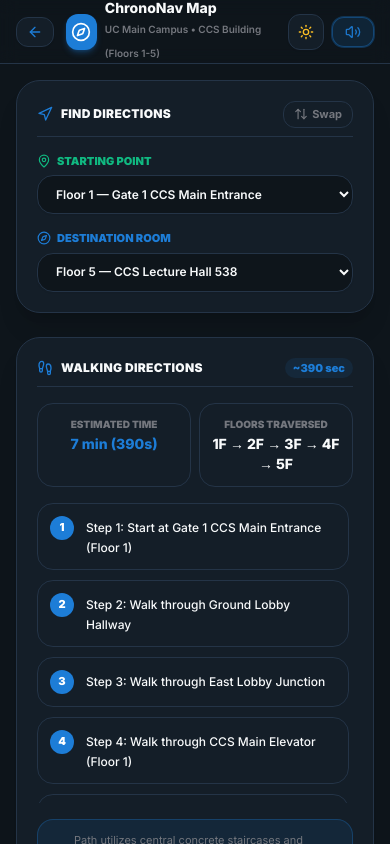
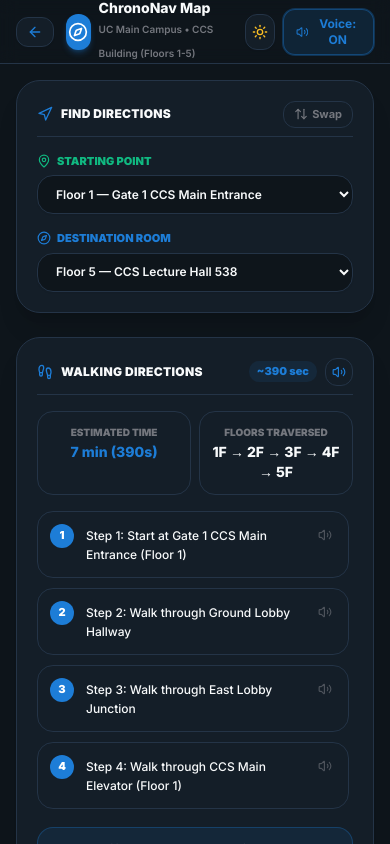
Before and after one commit to AKUMON12/ChronoNav_, a Next.js app: page /map in a window 390 px wide. Shown: the top 844 px of the page. Built offline with nearby package versions, Linux system fonts and the light colour scheme.

Commit message:
[FS: Study Load System Bug Fixes & UI Improvements] Time: 8:17PM

```diff
--- a/src/app/(auth)/login/page.tsx
+++ b/src/app/(auth)/login/page.tsx
@@ -126,8 +126,9 @@ export default function LoginPage() {
               <button
                 type="button"
                 onClick={() => setShowPassword(!showPassword)}
-                className="absolute right-3.5 top-1/2 -translate-y-1/2 text-muted-foreground hover:text-foreground"
+                className="absolute right-3.5 top-1/2 -translate-y-1/2 text-muted-foreground hover:text-foreground p-1 rounded-md transition-colors focus:outline-none focus:ring-2 focus:ring-primary"
                 aria-label={showPassword ? "Hide password" : "Show password"}
+                aria-pressed={showPassword}
               >
                 {showPassword ? <EyeOff className="size-4" /> : <Eye className="size-4" />}
               </button>
--- a/src/app/(navigation)/map/page.tsx
+++ b/src/app/(navigation)/map/page.tsx
@@ -50,8 +50,38 @@ function InteractiveMapContent() {
   const [currentFloor, setCurrentFloor] = useState<number>(5);
   const [zoomLevel, setZoomLevel] = useState<number>(1);
 
-  // Settings: Voice Guidance toggle
-  const [voiceGuidance, setVoiceGuidance] = useState<boolean>(true);
+  // Settings: Voice Guidance toggle initialized from localStorage (defaults to true)
+  const [voiceGuidance, setVoiceGuidance] = useState<boolean>(() => {
+    if (typeof window !== "undefined") {
+      const stored = localStorage.getItem("chrononav_voice_guidance");
+      return stored !== null ? stored === "true" : true;
+    }
+    return true;
+  });
+
+  // Toggle voice guidance with immediate speech cancellation on disable & localStorage persistence
+  const handleToggleVoice = () => {
+    setVoiceGuidance((prev) => {
+      const next = !prev;
+      if (typeof window !== "undefined") {
+        localStorage.setItem("chrononav_voice_guidance", String(next));
+        if (!next && "speechSynthesis" in window) {
+          window.speechSynthesis.cancel();
+        }
+      }
+      return next;
+    });
+  };
+
+  // Helper to speak a given direction instruction
+  const speakInstruction = (text: string) => {
+    if (typeof window !== "undefined" && "speechSynthesis" in window && text) {
+      window.speechSynthesis.cancel();
+      const utterance = new SpeechSynthesisUtterance(text);
+      utterance.rate = 1.0;
+      window.speechSynthesis.speak(utterance);
+    }
+  };
 
   // Synchronize search params if passed (e.g. /map?start=F1_ENTRANCE&target=F5_LECTURE_538)
   useEffect(() => {
@@ -79,16 +109,15 @@ function InteractiveMapContent() {
     return findShortestPath(graph, startNodeId, targetNodeId);
   }, [graph, startNodeId, targetNodeId]);
 
-  // Voice speech synthesis for turn-by-turn guidance
+  // Voice speech synthesis for turn-by-turn guidance when route updates or voice turns on
   useEffect(() => {
     if (voiceGuidance && pathResult && typeof window !== "undefined" && "speechSynthesis" in window) {
-      window.speechSynthesis.cancel();
       const firstStep = pathResult.instructions[0];
       if (firstStep) {
-        const utterance = new SpeechSynthesisUtterance(firstStep);
-        utterance.rate = 1.0;
-        window.speechSynthesis.speak(utterance);
+        speakInstruction(firstStep);
       }
+    } else if (!voiceGuidance && typeof window !== "undefined" && "speechSynthesis" in window) {
+      window.speechSynthesis.cancel();
     }
   }, [pathResult, voiceGuidance]);
 
@@ -170,16 +199,18 @@ function InteractiveMapContent() {
           <ThemeToggle />
 
           <button
-            onClick={() => setVoiceGuidance(!voiceGuidance)}
-            className={`flex items-center gap-1.5 sm:gap-2 rounded-xl border px-3 py-1.5 text-xs font-bold transition-all shadow-sm ${
+            onClick={handleToggleVoice}
+            className={`flex items-center gap-1.5 sm:gap-2 rounded-xl border px-3 py-1.5 text-xs font-bold transition-all shadow-sm focus:outline-none focus:ring-2 focus:ring-primary ${
               voiceGuidance
                 ? "bg-primary/15 text-primary border-primary/40 ring-1 ring-primary/30"
                 : "bg-card text-muted-foreground border-border hover:text-foreground"
             }`}
-            aria-label="Toggle Voice Guidance"
+            aria-label={voiceGuidance ? "Turn off voice guidance" : "Turn on voice guidance"}
+            aria-pressed={voiceGuidance}
+            title={voiceGuidance ? "Voice Guidance is ON" : "Voice Guidance is OFF"}
           >
             {voiceGuidance ? <Volume2 className="size-4 animate-pulse" /> : <VolumeX className="size-4" />}
-            <span className="hidden md:inline">Voice: {voiceGuidance ? "ON" : "OFF"}</span>
+            <span className="text-xs">Voice: {voiceGuidance ? "ON" : "OFF"}</span>
           </button>
         </div>
       </header>
@@ -267,9 +298,23 @@ function InteractiveMapContent() {
               </h3>
 
               {pathResult && (
+                <div className="flex items-center gap-2">
                   <span className="text-[11px] font-black text-primary bg-primary/10 px-2 py-0.5 rounded-md">
                     ~{Math.max(15, Math.round(pathResult.totalDistance * 1.5))} sec
                   </span>
+                  <button
+                    onClick={() => {
+                      if (pathResult.instructions[0]) {
+                        speakInstruction(pathResult.instructions[0]);
+                      }
+                    }}
+                    className="p-1.5 rounded-lg border border-border bg-muted/40 hover:bg-accent text-foreground transition-colors"
+                    aria-label="Replay current step voice direction"
+                    title="Play voice direction"
+                  >
+                    <Volume2 className="size-3.5 text-primary" />
+                  </button>
+                </div>
               )}
             </div>
 
@@ -296,12 +341,22 @@ function InteractiveMapContent() {
                   {pathResult.instructions.map((step, idx) => (
                     <div
                       key={idx}
-                      className="flex items-start gap-3 p-3 rounded-2xl bg-muted/30 border border-border text-xs leading-relaxed"
+                      className="group flex items-start justify-between gap-3 p-3 rounded-2xl bg-muted/30 hover:bg-muted/50 border border-border text-xs leading-relaxed transition-colors"
                     >
+                      <div className="flex items-start gap-3">
                         <div className="flex size-6 shrink-0 items-center justify-center rounded-full bg-primary text-white font-black text-[11px]">
                           {idx + 1}
                         </div>
                         <p className="text-foreground font-medium pt-0.5">{step}</p>
+                      </div>
+                      <button
+                        onClick={() => speakInstruction(step)}
+                        className="opacity-60 group-hover:opacity-100 p-1 rounded-md text-muted-foreground hover:text-primary transition-all shrink-0"
+                        aria-label={`Speak step ${idx + 1}`}
+                        title="Speak this step"
+                      >
+                        <Volume2 className="size-3.5" />
+                      </button>
                     </div>
                   ))}
                 </div>
--- a/src/app/page.tsx
+++ b/src/app/page.tsx
@@ -61,7 +61,7 @@ export default function LandingPage() {
               href="/register"
               className="rounded-xl bg-primary px-4 py-2 text-xs font-black text-white hover:bg-primary/90 transition-colors shadow-sm shadow-primary/25"
             >
-              Get Started Free
+              Register Study Load
             </Link>
           </div>
 
@@ -86,7 +86,7 @@ export default function LandingPage() {
             <Link href="/privacy" className="block text-sm font-medium text-muted-foreground hover:text-foreground" onClick={() => setMobileMenuOpen(false)}>Privacy</Link>
             <div className="flex gap-2 pt-2 border-t border-border">
               <Link href="/login" className="flex-1 text-center rounded-xl border border-border bg-card px-3 py-2 text-xs font-black text-foreground">Log In</Link>
-              <Link href="/register" className="flex-1 text-center rounded-xl bg-primary px-3 py-2 text-xs font-black text-white">Get Started</Link>
+              <Link href="/register" className="flex-1 text-center rounded-xl bg-primary px-3 py-2 text-xs font-black text-white">Register Load</Link>
             </div>
           </div>
         )}
@@ -117,7 +117,7 @@ export default function LandingPage() {
               href="/register"
               className="inline-flex items-center gap-2 rounded-xl bg-primary px-6 py-3.5 text-sm font-bold text-primary-foreground hover:bg-primary/90 transition-colors shadow-lg shadow-primary/25"
             >
-              <span>Get Started Free</span>
+              <span>Register Study Load</span>
               <ArrowRight className="size-4" />
             </Link>
             <Link
--- a/src/components/layout/app-shell.tsx
+++ b/src/components/layout/app-shell.tsx
@@ -267,7 +267,8 @@ export function AppShell({ children, forcedRole }: AppShellProps) {
   const handleSignOut = async () => {
     setIsSigningOut(true);
     await signOut();
-    window.location.href = "/login";
+    // Return user to the public landing page upon sign out
+    window.location.href = "/";
   };
 
   const getRoleBadgeStyle = (role: UserRole) => {
```
Also changed, not shown: src/app/(auth)/register/page.tsx (+16 -3 lines), src/app/(dashboard)/settings/page.tsx (+41 -13 lines). Lines whose indentation alone changed are shown as unchanged.
